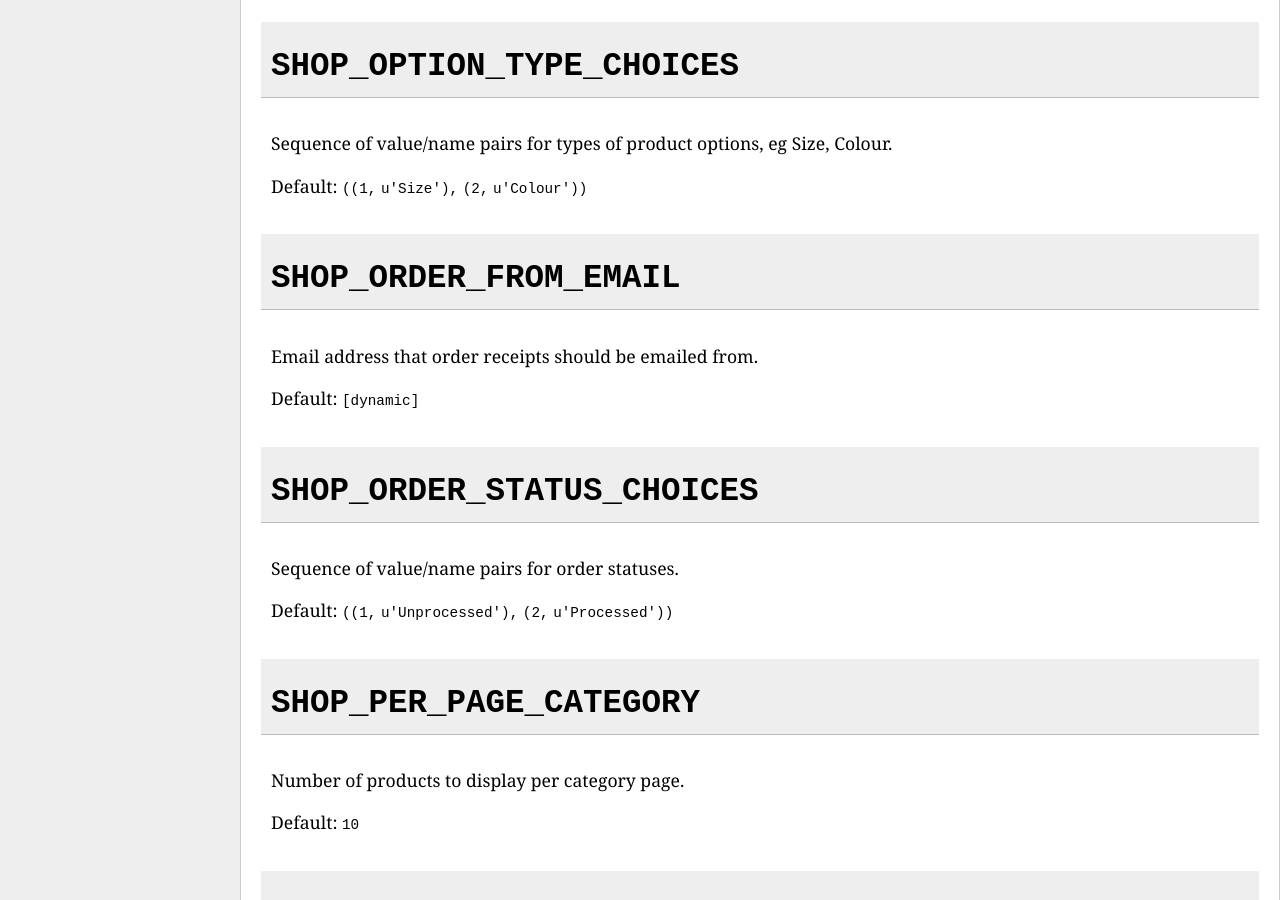
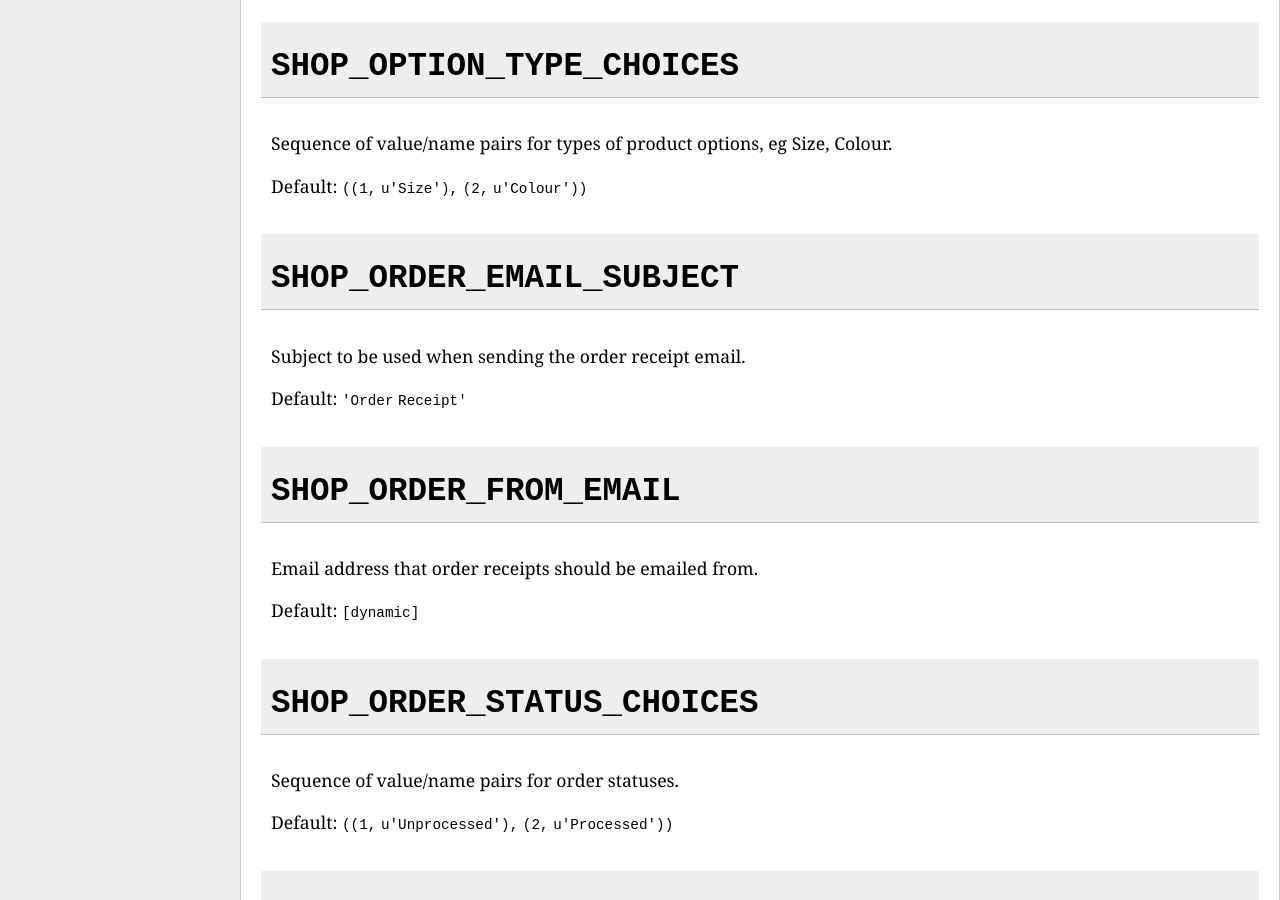
Before and after one commit to stephenmcd/cartridge, a Sphinx documentation site: the page built from docs/settings.rst, in a window 1280 px wide and 900 px high, scrolled down 3778 px. Built offline with Sphinx 7.4.7, drawn with Linux system fonts in a browser that asks for light colours; some of the changed text lies outside the part shown.

Commit message:
Documentation updated.
--HG--
branch : order_email_subject

```diff
--- a/docs/settings.rst
+++ b/docs/settings.rst
@@ -126,6 +126,13 @@ Sequence of value/name pairs for types of product options, eg Size, Colour.
 
 Default: ``((1, u'Size'), (2, u'Colour'))``
 
+``SHOP_ORDER_EMAIL_SUBJECT``
+----------------------------
+
+Subject to be used when sending the order receipt email.
+
+Default: ``'Order Receipt'``
+
 ``SHOP_ORDER_FROM_EMAIL``
 -------------------------
 
```
